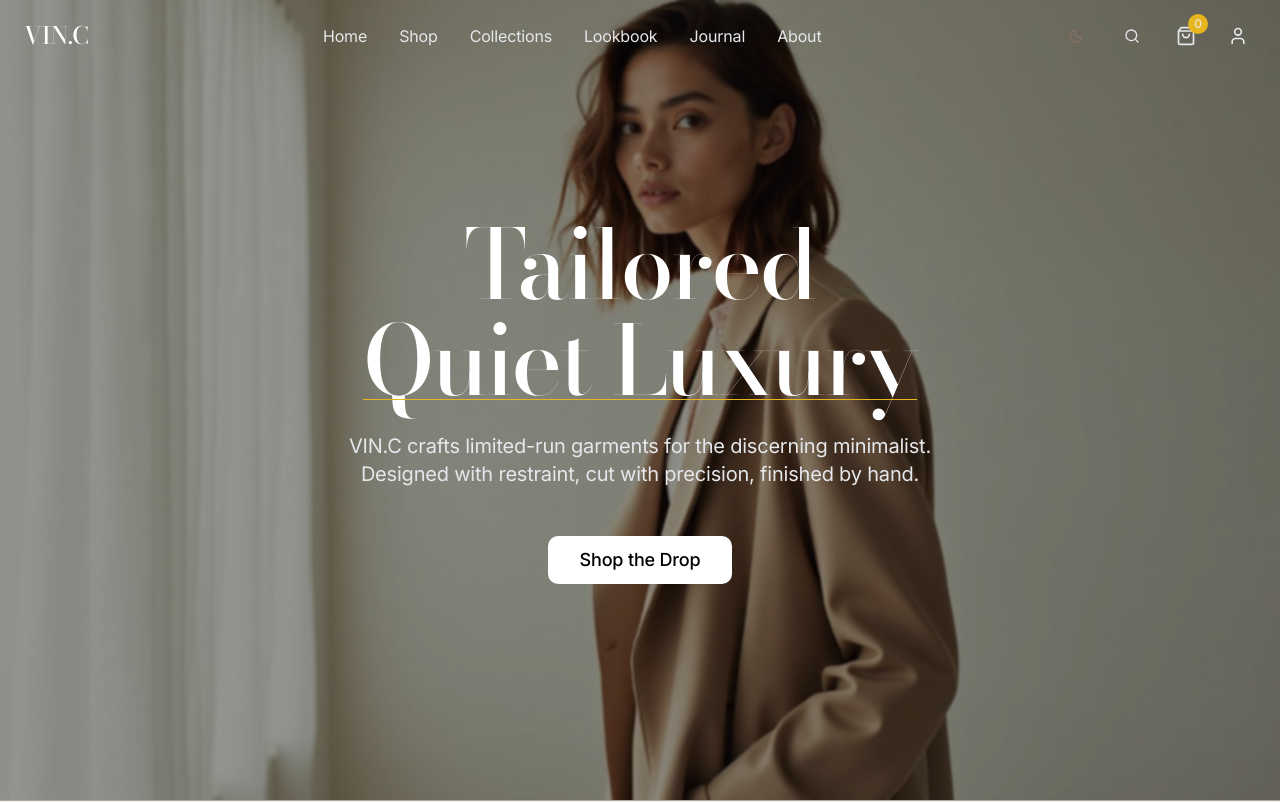
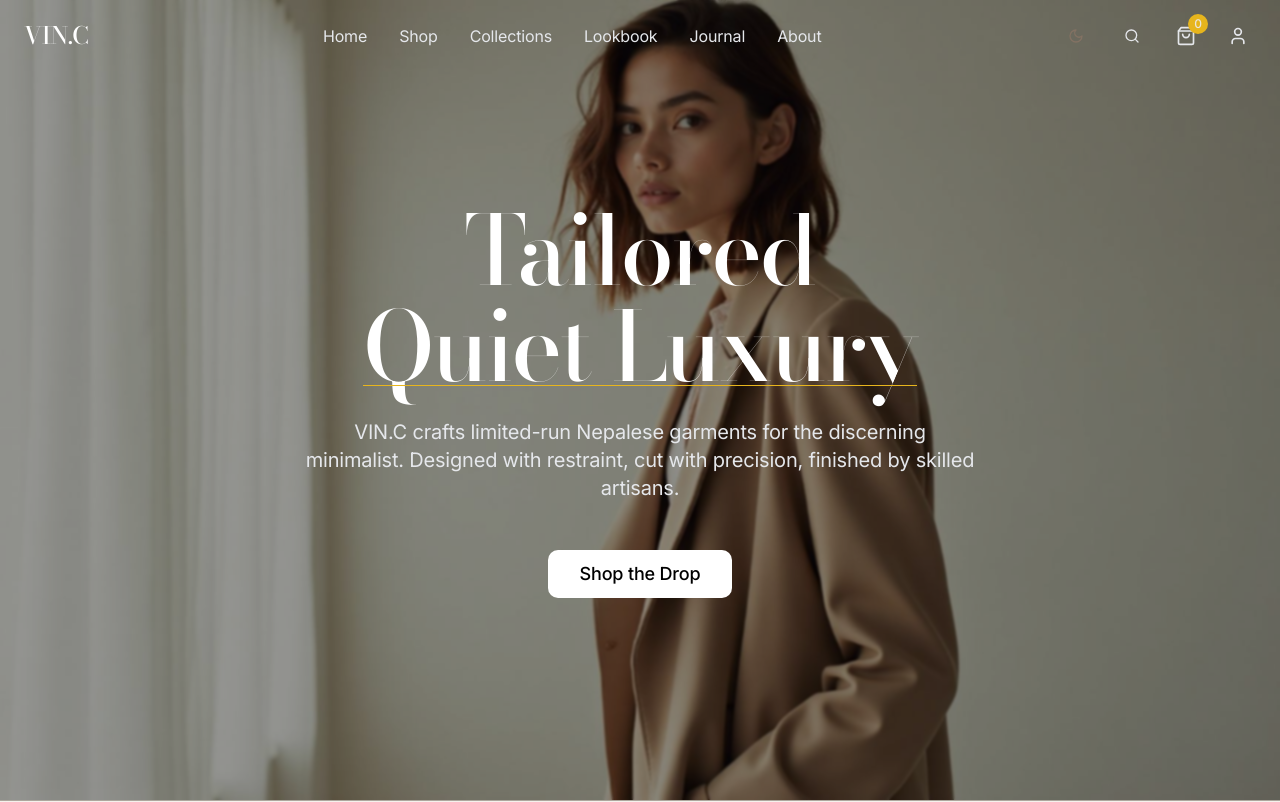
Before and after one commit to Ramoniswack/VIN.C, a React (Vite) app: page / in a window 1280 px wide. Shown: the top 802 px of the page. Built offline with nearby package versions, Linux system fonts and the light colour scheme.

Commit message:
content: enhance Hero description to emphasize Nepalese craftsmanship

```diff
--- a/src/components/Hero.tsx
+++ b/src/components/Hero.tsx
@@ -89,8 +89,8 @@ export const Hero = () => {
             theme === 'dark' ? 'text-mink' : 'text-gray-200'
           }`}
         >
-          VIN.C crafts limited-run garments for the discerning minimalist.
-          Designed with restraint, cut with precision, finished by hand.
+          VIN.C crafts limited-run Nepalese garments for the discerning minimalist.
+          Designed with restraint, cut with precision, finished by skilled artisans.
         </p>
 
         <div ref={buttonRef}>
```
